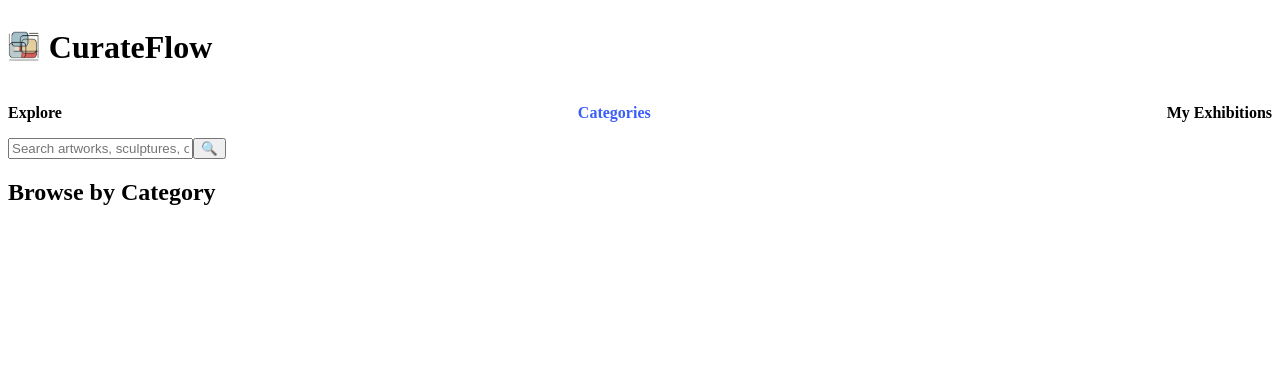
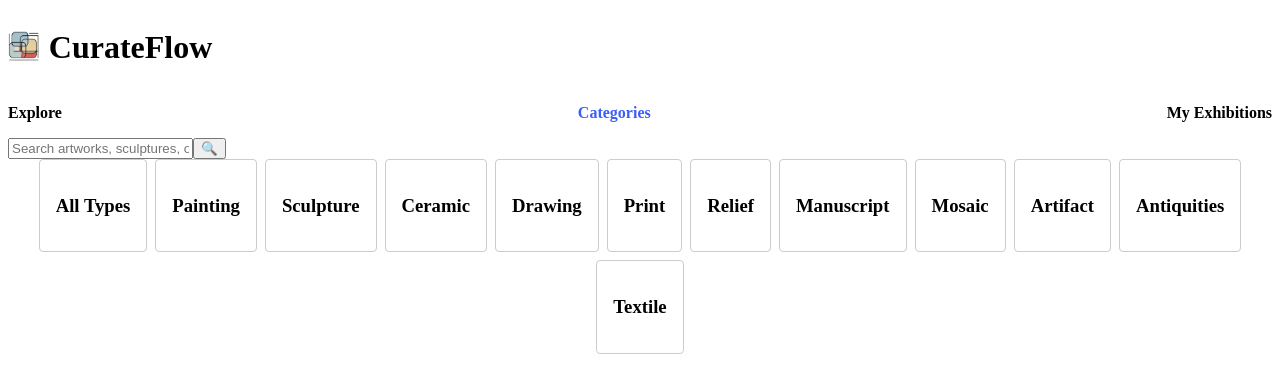
Before and after one commit to Jared-Ha/art-exhibition-curation, a React (Vite) app: page /categories in a window 1280 px wide. Shown: the top 392 px of the page. Built offline with nearby package versions, Linux system fonts and the light colour scheme.

Commit message:
add categoryList logic and styling

```diff
--- a/src/api.js
+++ b/src/api.js
@@ -49,7 +49,7 @@ export const getMetObjects = (query, objectType = "") => {
       if (!searchResponse.data.objectIDs) return [];
       console.log("MET searchResponse:", searchResponse.data);
       const objectRequests = searchResponse.data.objectIDs
-        .slice(0, 25)
+        .slice(0, 8)
         .map((id) =>
           metApi
             .get(`/objects/${id}`)
@@ -104,7 +104,7 @@ export const getMetObjects = (query, objectType = "") => {
       //   });
       // });
       console.log("MET call post filter", validObjects);
-      return validObjects.filter((obj) => obj !== null).slice(0, 20);
+      return validObjects.filter((obj) => obj !== null).slice(0, 8);
     })
     .catch((error) => {
       console.error("Error fetching from The Met:", error);
@@ -139,7 +139,7 @@ export const getVAObjects = (query, objectType = "") => {
       &kw_object_type=jewellery`.replace(/\s+/g, "");
   }
 
-  const vaUrl = `${vaApi.defaults.baseURL}/objects/search?q=${formattedQuery}&images_exist=true&page_size=40&response_format=json${typeParams}`;
+  const vaUrl = `${vaApi.defaults.baseURL}/objects/search?q=${formattedQuery}&images_exist=true&page_size=4&response_format=json${typeParams}`;
   console.log("Final V&A API URL:", vaUrl);
 
   return vaApi
--- a/src/components/CategoryList.jsx
+++ b/src/components/CategoryList.jsx
@@ -1,8 +1,29 @@
+import React from "react";
+import { useSearch } from "../context/SearchContext";
+import { objectTypes } from "./ObjectList";
+import { useNavigate } from "react-router-dom";
+
 function CategoryList() {
+  const { performSearch } = useSearch();
+  const navigate = useNavigate();
+
+  const handleCategoryClick = (categoryValue) => {
+    performSearch("", categoryValue);
+    navigate("/");
+  };
+
   return (
-    <section>
-      <h2>Browse by Category</h2>
-    </section>
+    <div className="category-list">
+      {objectTypes.map((cat) => (
+        <div
+          key={cat.value}
+          className="category-card"
+          onClick={() => handleCategoryClick(cat.value)}
+        >
+          <h3>{cat.label}</h3>
+        </div>
+      ))}
+    </div>
   );
 }
 
--- a/src/index.css
+++ b/src/index.css
@@ -330,3 +330,19 @@
   align-items: center;
   height: 250px;
 }
+
+/**/
+.category-list {
+  display: flex;
+  flex-wrap: wrap;
+  justify-content: center;
+  gap: 0.5rem; /* adds space between cards */
+}
+
+.category-card {
+  cursor: pointer;
+  border: 1px solid #ccc;
+  border-radius: 4px;
+  padding: 1rem;
+  text-align: center;
+}
```
